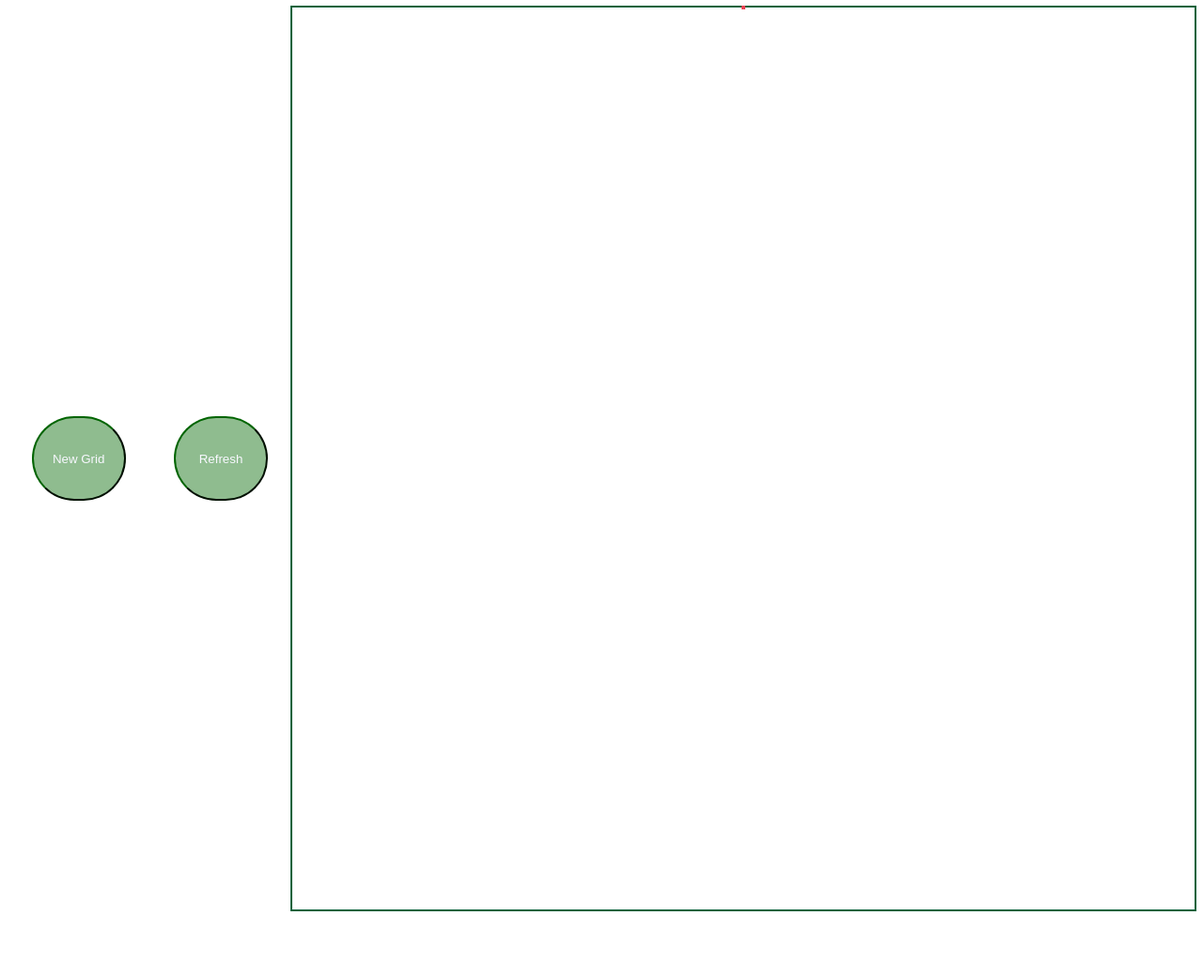
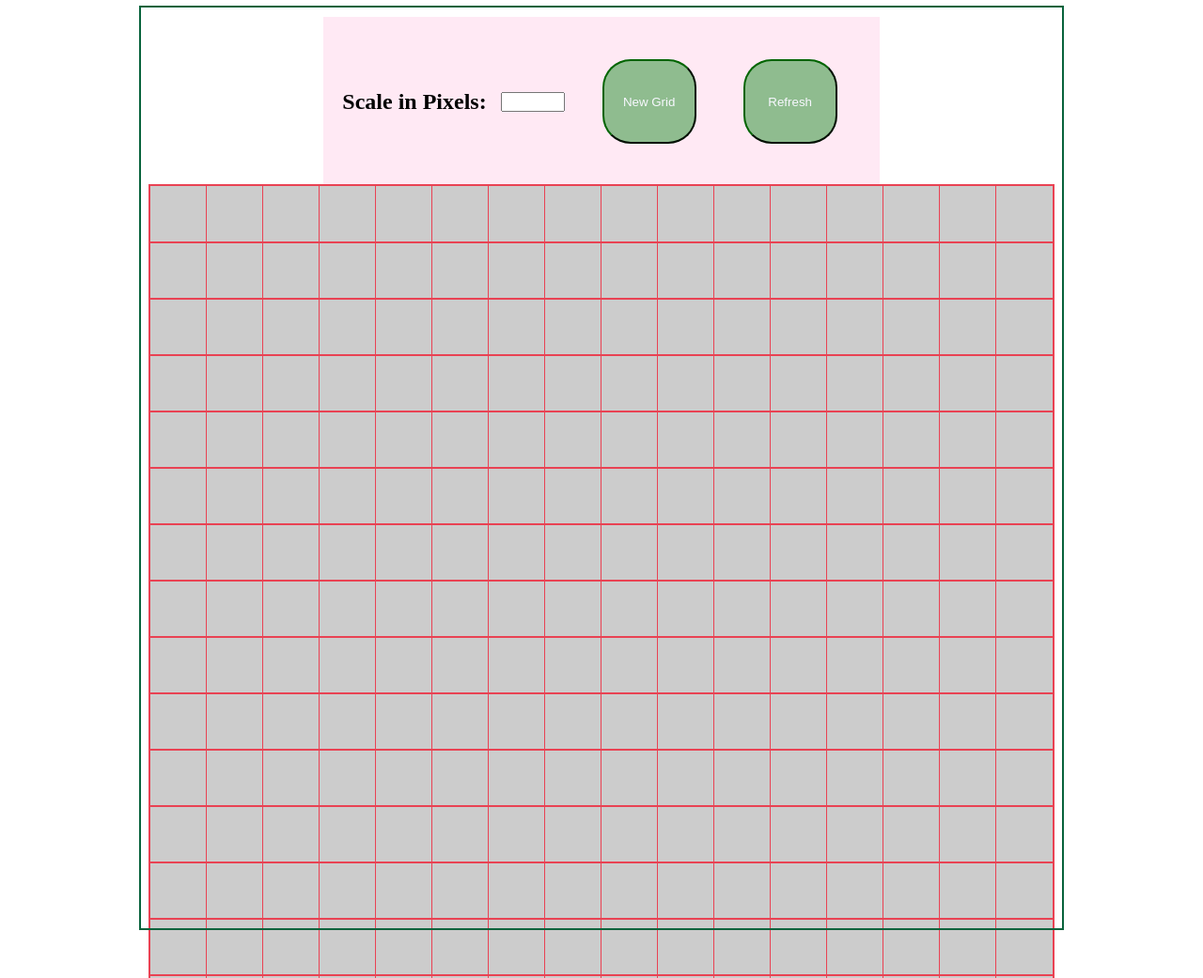
Before and after one commit to mneum4nn/etch-a-sketch, a plain HTML site: page index.html in a window 1280 px wide. Shown: the top 1041 px of the page at 94% size. Before the commit the page ends 976 px from the top, so only its background shows below. Drawn offline with Linux system fonts and the light colour scheme.

Commit message:
Make a functional grid creator function

```diff
--- a/functions.js
+++ b/functions.js
@@ -1,22 +1,24 @@
+let customSize = document.querySelector('.scale');
+let container = document.querySelector('.container');
+let grid = document.querySelector('.grid');
+let defaultSize = 16;
 
-function createSquareGrid (n){
-    let container = document.querySelector('.container');
+createSquareGrid(defaultSize);
 
-    let grid = document.createElement('div');
-    grid.className='grid';
-
-    for (let i = 0; i < n; i++){
-        let column = document.createElement('div');
-        column.className='column';
-        for (let j=0; j < n;j++){
-            const cell = document.createElement('div');
-            cell.classList.add('cell');
-            column.appendChild(cell);
+function createSquare(size){
+    let sqr = document.createElement('div');
+    sqr.classList.add('cell');
+    sqr.style.width =`${size}px`;
+    sqr.style.height =`${size}px`;
+    return sqr;
+}
+function createSquareGrid (scale){
+    const sqrSize = 960/scale;
+    for (let j = 0; j< scale; j++){
+        const row = document.createElement('div');
+        for (let i = 0; i < scale; i++){
+            row.appendChild(createSquare(sqrSize));
         }
-        grid.appendChild(column);
+        grid.appendChild(row);
     }
-    container.appendChild(grid);
 }
-document.addEventListener('DOMContentLoaded', function() {
-    createSquareGrid(16);
-});
--- a/index.html
+++ b/index.html
@@ -7,12 +7,19 @@
     <link rel="stylesheet" href="styles.css">
 </head>
 <body>
-    <button class='newgrid'>New Grid</button>
-    <button class='refresh'>Refresh</button>
-    <div class = 'container'></div>
+
+    <div class = 'container'>
+        <div class="customizers">
+            <h2>Scale in Pixels:</h2>
+            <input type="number" class="scale">
+            <button class='newgrid'>New Grid</button>
+            <button class='refresh'>Refresh</button>
+        </div>
+        <div class="grid"></div>
+    </div>
 
 
-    <script src="functions.js"></script>
+    <script type="text/javascript" src="functions.js"></script>
 
 </body>
 </html>
--- a/styles.css
+++ b/styles.css
@@ -7,7 +7,7 @@ button{
     align-items:center;
     background-color:darkseagreen;
     color:ghostwhite;
-    border-radius:300px;
+    border-radius: 30px;
     border-color:darkgreen;
     height:90px;
     width:100px;
@@ -19,6 +19,7 @@ input{
     max-width:60px;
 }
 .customizers{
+    background-color:rgb(255, 233, 244);
     display:flex;
     justify-content: space-around ;
     align-items:center;
@@ -26,26 +27,32 @@ input{
 }
 
 .container{
-    display:flex;
-    flex-direction:column;
-    align-items: center;
-    height: 960px;
-    width: 960px;
-    outline: 2px solid #09633c;
+        display: flex;
+        flex-direction: column;
+        justify-content:space-between;
+        align-items: center;
+        outline: 2px solid #09633c;
+        padding:10px;
+        height: 960px;
+        width: 960px;
 
 }
 .grid{
     display:flex;
-    flex-flow:row-wrap;
-    justify-content:space-around;
-    position: relative;
-
+    flex-wrap: wrap;
+    outline: 2px solid #e94253;
 }
 .row{
     display:flex;
-    flex-flow: row wrap;
-}
-.cell{
-    outline: 2px solid #e94253;
+    margin:none;
+    align-items:center;
 
 }
+
+.cell{
+    display:flex;
+    flex: 1;
+    background-color: #ccc; /* Cell background color */
+    outline: 0.5px solid #e94253;
+
+}
```
